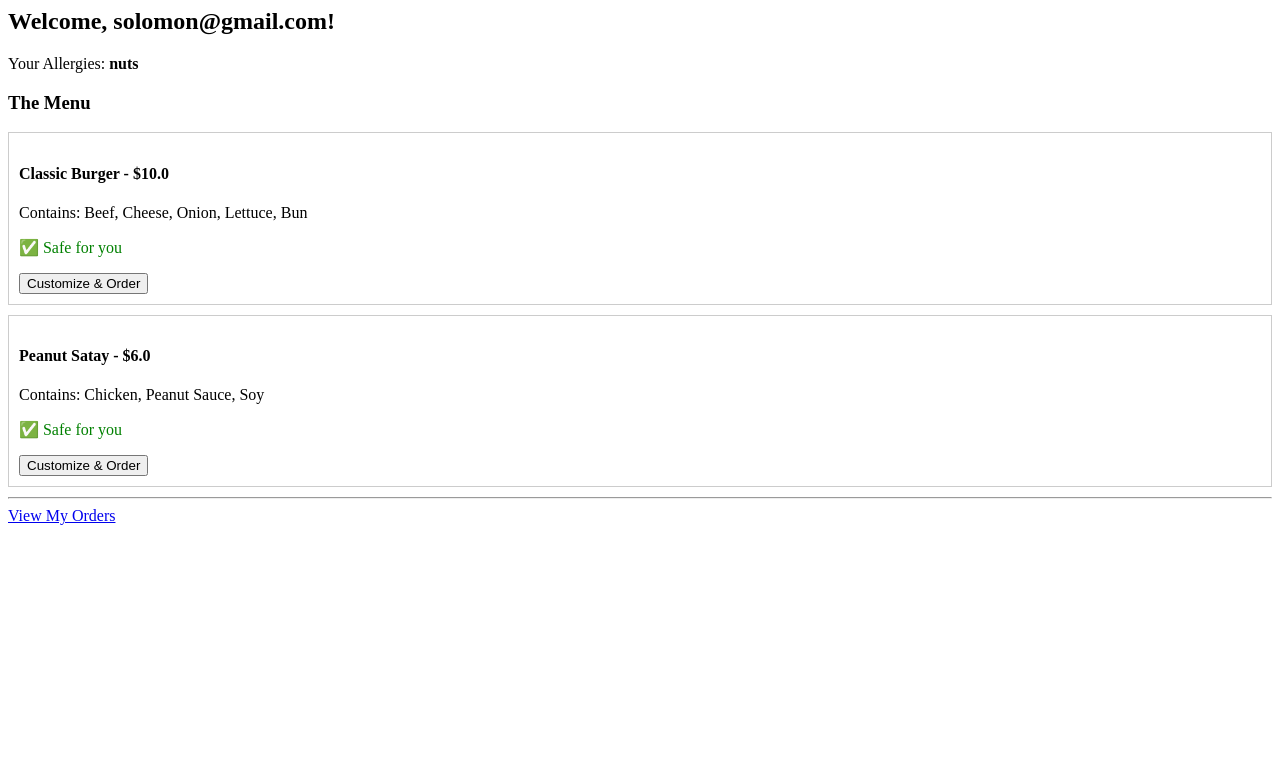
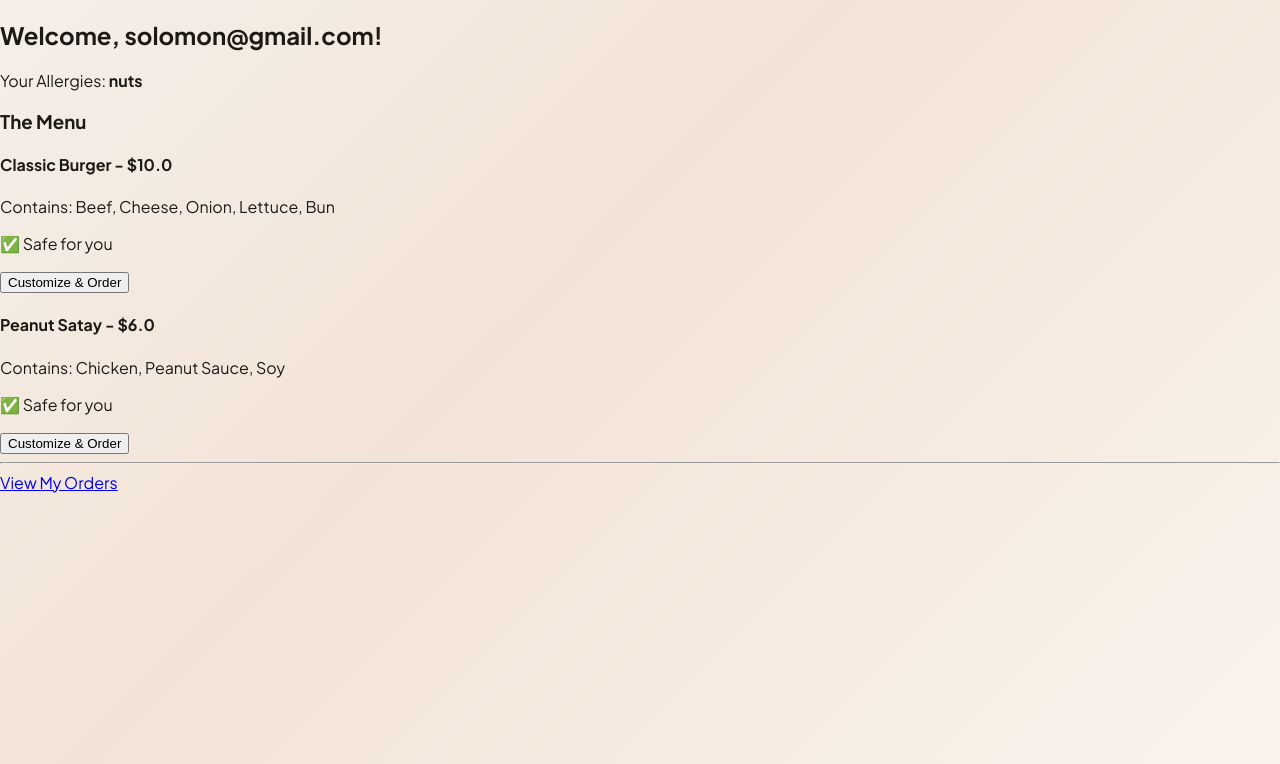
Before and after one commit to Solomonn08/Marvels, a Flask app: page / in a window 1280 px wide. Shown: the top 764 px of the page. Before the commit the page ends 525 px from the top, so only its background shows below. Run offline with Flask 3, Linux system fonts and the light colour scheme; a user stored in the database is signed in; data comes from the database, SQL or seed files in the repository.

Commit message:
Refactor dashboard layout and menu display

```diff
--- a/FeedMeProject/templates/dashboard.html
+++ b/FeedMeProject/templates/dashboard.html
@@ -1,20 +1,35 @@
+<!DOCTYPE html>
+<html>
+<head>
+    <title>FeedMe - Dashboard</title>
+    <link rel="stylesheet" href="{{ url_for('static', filename='style.css') }}">
+</head>
+<body>
+    <div class="container">
         <h2>Welcome, {{ user.username }}!</h2>
-<p>Your Allergies: <strong>{{ user.allergies }}</strong></p>
+        <p>Your Allergies: <strong class="danger-text">{{ user.allergies }}</strong></p>
 
         <h3>The Menu</h3>
+        <div class="menu-grid">
             {% for item in menu %}
-<div style="border: 1px solid #ccc; padding: 10px; margin-bottom: 10px;">
+            <div class="menu-item">
                 <h4>{{ item.name }} - ${{ item.price }}</h4>
                 <p>Contains: {{ item.ingredients }}</p>
 
                 {% if item.status == "DANGER" %}
-        <p style="color: red; font-weight: bold;">⚠️ DANGER: Contains your allergens!</p>
+                    <p class="danger-alert">⚠️ DANGER: Contains your allergens!</p>
                 {% else %}
-        <p style="color: green;">✅ Safe for you</p>
+                    <p class="safe-badge">✅ Safe for you</p>
                 {% endif %}
 
                 <a href="/build/{{ item.id }}"><button>Customize & Order</button></a>
             </div>
             {% endfor %}
+        </div>
         <hr>
-<a href="/orders">View My Orders</a>
+        <div class="footer-links">
+            <a href="/orders" class="btn-secondary">View My Orders</a>
+        </div>
+    </div>
+</body>
+</html>
```
Lines whose indentation alone changed are shown as unchanged.
